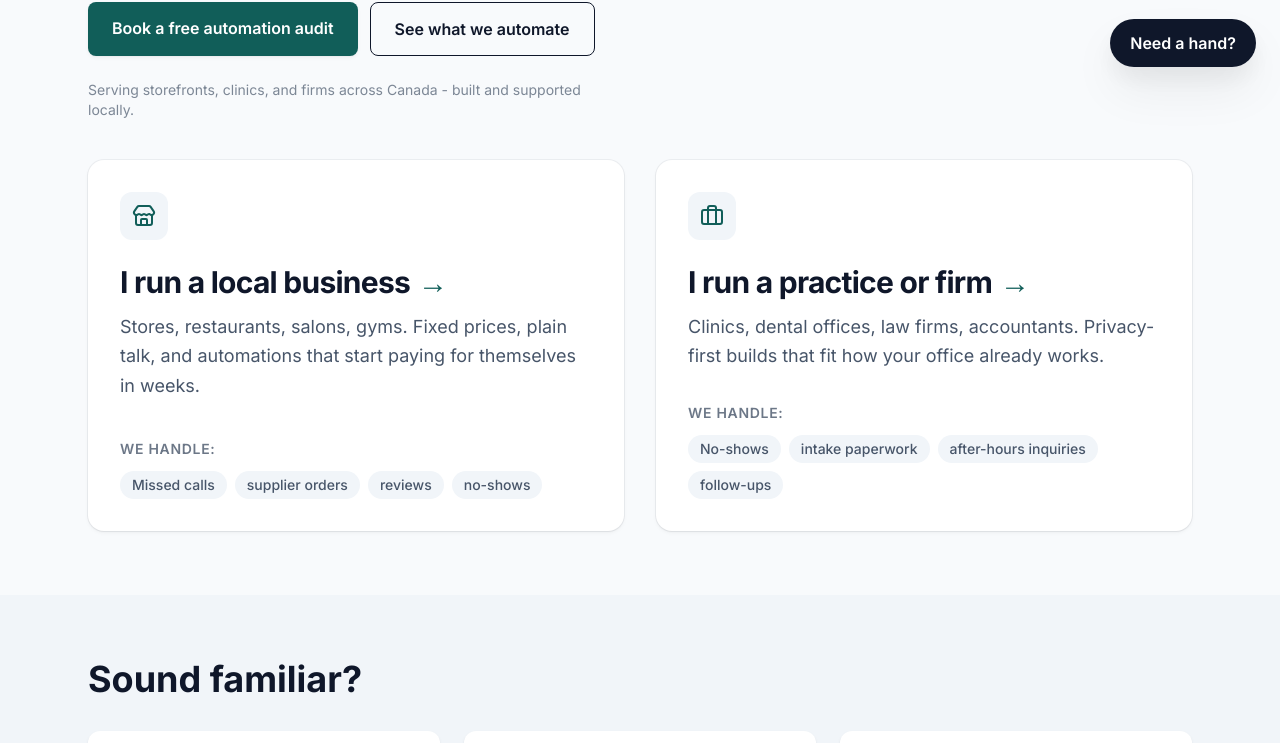
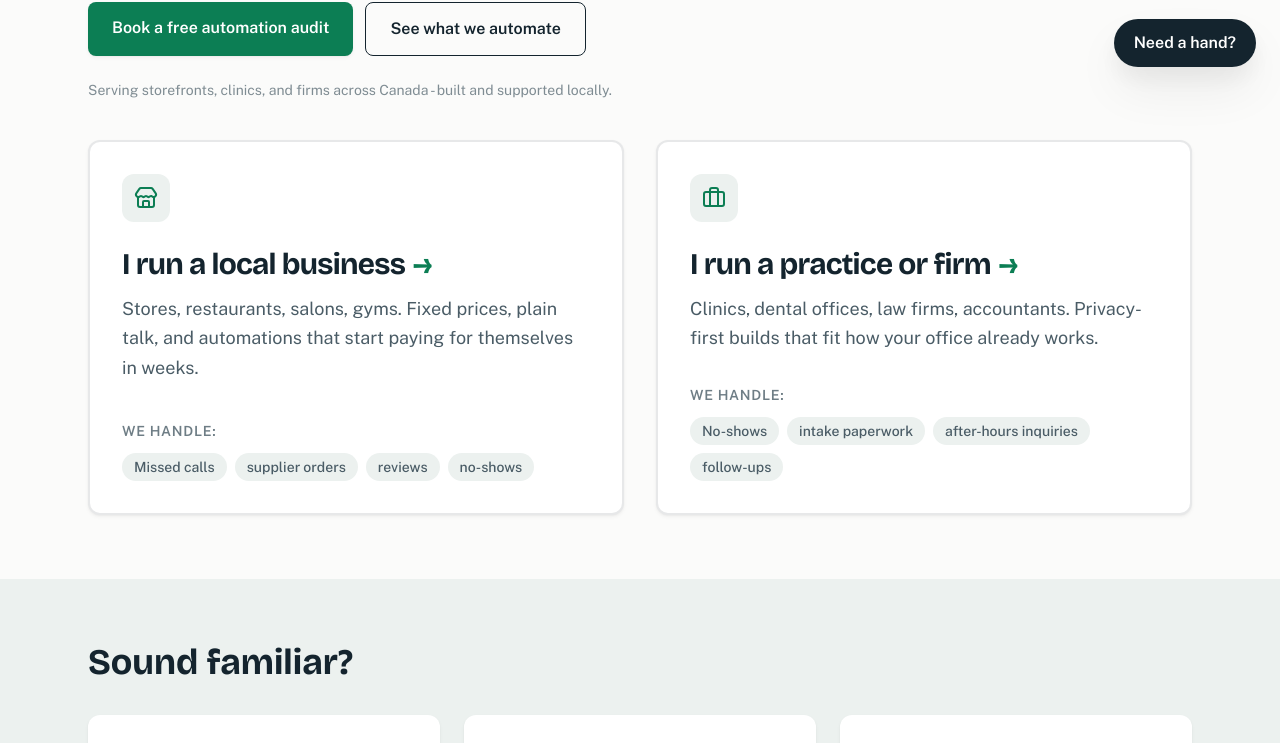
Before and after one commit to tejinder-gh/tsc_v1, a Next.js app: page / in a window 1280 px wide. Shown: the part 709-1452 px from the top of the page. Built offline with nearby package versions, Linux system fonts and the light colour scheme; no server answers.

Commit message:
fix(design): align typography, colors, and cards with DESIGN.md

```diff
--- a/app/about/page.tsx
+++ b/app/about/page.tsx
@@ -42,7 +42,7 @@ export default function AboutPage() {
             </div>
           </div>
           <aside>
-            <div className="relative overflow-hidden rounded-2xl bg-white shadow-sm ring-1 ring-ink/5">
+            <div className="relative overflow-hidden rounded-xl bg-white shadow-sm border-2 border-ink/10">
               <AbstractVisual variant="about" />
               <div className="absolute bottom-0 left-0 w-full bg-gradient-to-t from-white/90 to-transparent pt-12 pb-4 text-center">
                 <p className="max-w-[14rem] mx-auto px-4 text-sm font-medium text-slate">
@@ -50,7 +50,7 @@ export default function AboutPage() {
                 </p>
               </div>
             </div>
-            <div className="mt-6 rounded-2xl bg-white p-6 shadow-sm ring-1 ring-ink/5">
+            <div className="mt-6 rounded-xl bg-white p-6 shadow-sm border-2 border-ink/10">
               <h2 className="font-display text-lg font-bold">Why owners trust the work</h2>
               <ul className="mt-3 space-y-2.5">
                 {about.credibility.map((item) => (
--- a/app/checklist/page.tsx
+++ b/app/checklist/page.tsx
@@ -55,7 +55,7 @@ export default function ChecklistPage() {
             ))}
           </ul>
         </div>
-        <div className="rounded-2xl bg-white p-7 shadow-sm ring-1 ring-ink/5 sm:p-8">
+        <div className="rounded-xl bg-white p-7 shadow-sm border-2 border-ink/10 sm:p-8">
           <h2 className="font-display text-xl font-bold tracking-[-0.02em] text-ink">
             Where should we send it?
           </h2>
--- a/app/contact/page.tsx
+++ b/app/contact/page.tsx
@@ -43,7 +43,7 @@ export default function ContactPage() {
           <ContactForm />
         </div>
         <aside className="space-y-5">
-          <div className="rounded-2xl bg-mist p-6 shadow-sm ring-1 ring-ink/5">
+          <div className="rounded-xl bg-mist p-6 shadow-sm border-2 border-ink/10">
             <h2 className="font-display text-lg font-bold tracking-[-0.02em] text-ink">
               The faster path
             </h2>
@@ -57,7 +57,7 @@ export default function ContactPage() {
               </CtaLink>
             </div>
           </div>
-          <div className="rounded-2xl bg-white p-6 shadow-sm ring-1 ring-ink/5">
+          <div className="rounded-xl bg-white p-6 shadow-sm border-2 border-ink/10">
             <h2 className="font-display text-lg font-bold tracking-[-0.02em] text-ink">
               Just browsing?
             </h2>
--- a/app/for/page.tsx
+++ b/app/for/page.tsx
@@ -47,7 +47,7 @@ function IndustryGroup({
           <Link
             key={industry.slug}
             href={`/for/${industry.slug}`}
-            className="group flex flex-col rounded-2xl bg-white p-6 shadow-sm ring-1 ring-ink/5 transition-all duration-300 hover:-translate-y-1 hover:shadow-md hover:ring-2 hover:ring-ledger"
+            className="group flex flex-col rounded-xl bg-white p-6 shadow-sm border-2 border-ink/10 transition-all duration-300 hover:-translate-y-1 hover:shadow-md hover:border-ledger"
           >
             <h3 className="font-display text-xl font-bold">{industry.name}</h3>
             <p className="mt-2 flex-1 leading-relaxed">{industry.cardLine}</p>
--- a/app/globals.css
+++ b/app/globals.css
@@ -16,12 +16,12 @@
 @import "tailwindcss";
 
 @theme {
-  --color-ink: #0F172A; /* slate-900 */
-  --color-slate: #475569; /* slate-600 */
-  --color-paper: #F8FAFC; /* slate-50 */
-  --color-mist: #F1F5F9; /* slate-100 */
-  --color-ledger: #115E59; /* teal-800 */
-  --color-ledger-dark: #134E4A; /* teal-900 */
+  --color-ink: #14242E; /* custom ink */
+  --color-slate: #4A5C66; /* custom slate */
+  --color-paper: #FBFBFA; /* custom paper */
+  --color-mist: #ECF1EF; /* custom mist */
+  --color-ledger: #0C7E54; /* custom ledger */
+  --color-ledger-dark: #0A6B47; /* custom ledger dark */
   --color-accent: #10B981; /* emerald-500, for hover states */
   --container-site: 72rem;
   --shadow-sm: 0 1px 2px rgba(0, 0, 0, 0.04), 0 2px 4px rgba(0, 0, 0, 0.04);
@@ -31,8 +31,8 @@
 }
 
 @theme inline {
-  --font-display: var(--font-inter);
-  --font-body: var(--font-inter);
+  --font-display: var(--font-bricolage);
+  --font-body: var(--font-public-sans);
   --font-mono: var(--font-jetbrains-mono);
 }
 
--- a/components/ServicesGrid.tsx
+++ b/components/ServicesGrid.tsx
@@ -33,7 +33,7 @@ export function ServicesGrid({ id }: { id?: string }) {
           <RevealItem key={service.slug} className="h-full">
             <Link
               href={`/services/${service.slug}`}
-              className="group flex h-full flex-col rounded-2xl bg-white p-6 shadow-sm ring-1 ring-ink/5 transition-all duration-300 hover:-translate-y-1 hover:shadow-md hover:ring-2 hover:ring-ledger"
+              className="group flex h-full flex-col rounded-xl bg-white p-6 shadow-sm border-2 border-ink/10 transition-all duration-300 hover:-translate-y-1 hover:shadow-md hover:border-ledger"
             >
               <p className="text-xs font-semibold uppercase tracking-wide text-slate">
                 {service.name}
--- a/components/capture/ExitIntentModal.tsx
+++ b/components/capture/ExitIntentModal.tsx
@@ -74,7 +74,7 @@ export function ExitIntentModal() {
         role="dialog"
         aria-modal="true"
         aria-labelledby="exit-modal-heading"
-        className="w-full max-w-md rounded-2xl bg-white p-7 shadow-2xl"
+        className="w-full max-w-md rounded-xl bg-white p-7 shadow-2xl"
       >
         <div className="flex items-start justify-between gap-4">
           <h2 id="exit-modal-heading" className="font-display text-2xl font-bold">
--- a/components/home/RoiCalculator.tsx
+++ b/components/home/RoiCalculator.tsx
@@ -60,7 +60,7 @@ export function RoiCalculator() {
 
   return (
     <section aria-labelledby="roi-heading" className="mx-auto max-w-site px-4 py-16 sm:px-6">
-      <div className="rounded-2xl bg-ink p-6 sm:p-10 md:p-12">
+      <div className="rounded-xl bg-ink p-6 sm:p-10 md:p-12">
         <div className="grid items-center gap-10 lg:grid-cols-2">
           <div>
             <h2
--- a/components/home/SegmentRouter.tsx
+++ b/components/home/SegmentRouter.tsx
@@ -45,10 +45,10 @@ export function SegmentRouter() {
                 });
               }}
               aria-current={selected ? "true" : undefined}
-              className={`group flex flex-col justify-between rounded-2xl bg-white p-8 shadow-sm transition-all duration-300 hover:-translate-y-1 hover:shadow-md ${
+              className={`group flex flex-col justify-between rounded-xl bg-white p-8 shadow-sm transition-all duration-300 hover:-translate-y-1 hover:shadow-md ${
                 selected
-                  ? "ring-2 ring-ledger ring-offset-2 ring-offset-paper"
-                  : "ring-1 ring-ink/5 hover:ring-ink/15"
+                  ? "border-2 border-ledger"
+                  : "border-2 border-ink/10 hover:border-ledger"
               }`}
             >
               <div>
```
Also changed, not shown: app/layout.tsx (+10 -4 lines), components/AbstractVisual.tsx (+17 -17 lines).
